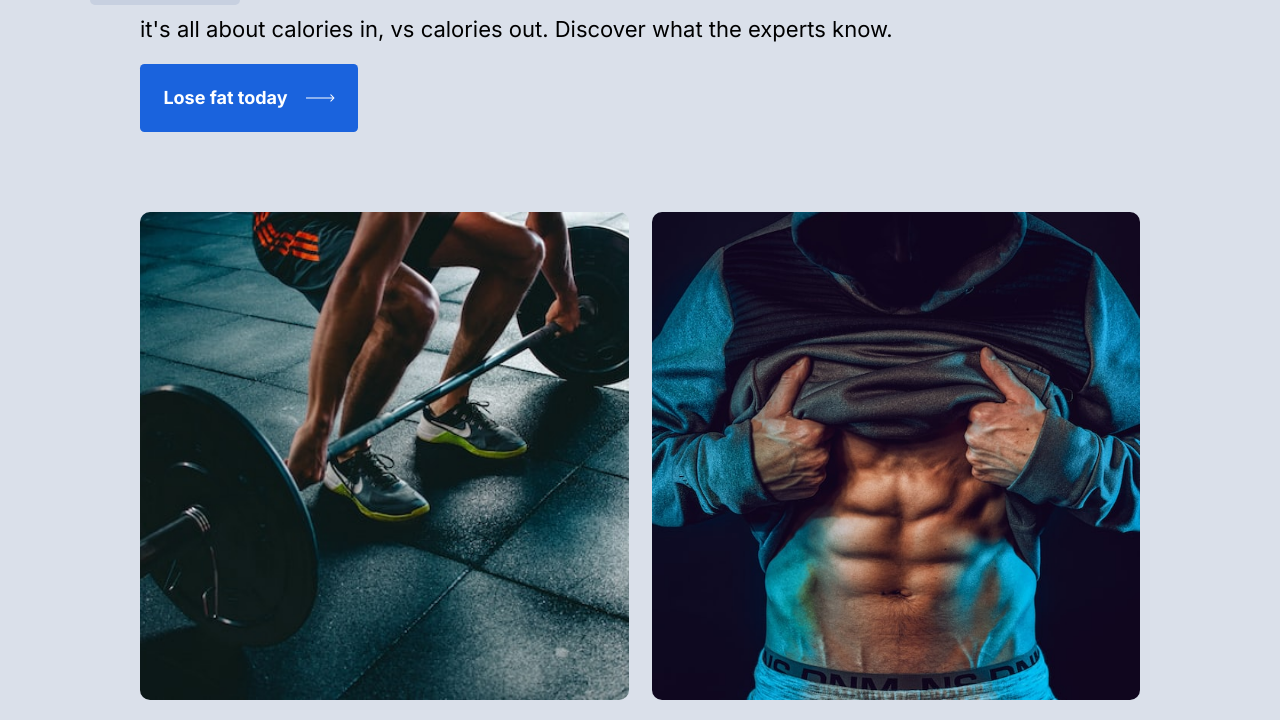
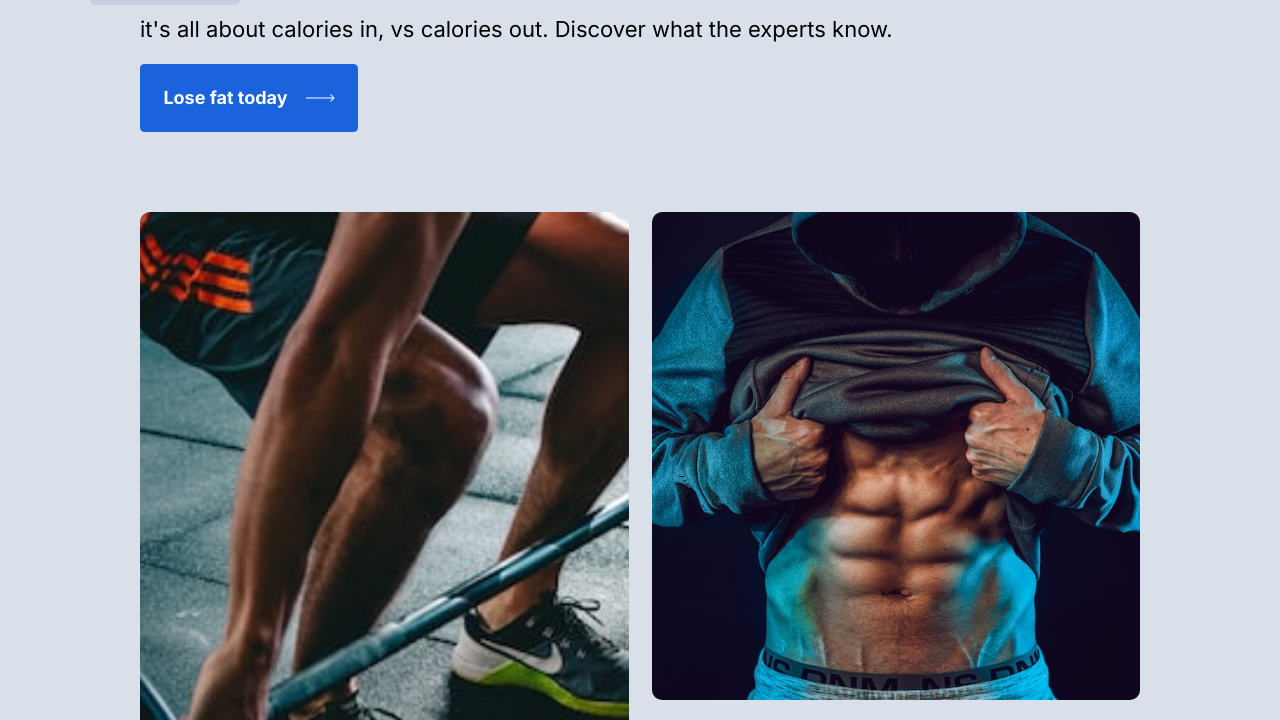
Before and after one commit to MuhammadTurkmen/Fitness-Blip, a plain HTML site: page index.html in a window 1280 px wide. Shown: the part 195-915 px from the top of the page. Drawn offline with Linux system fonts and the light colour scheme.

Commit message:
adding grid area

```diff
--- a/css/main.css
+++ b/css/main.css
@@ -94,7 +94,7 @@ a.cta {
         grid-area: unset;
     }
     .secondary {
-
+        grid-area: primary;
     }
 
     a.cta {
```
